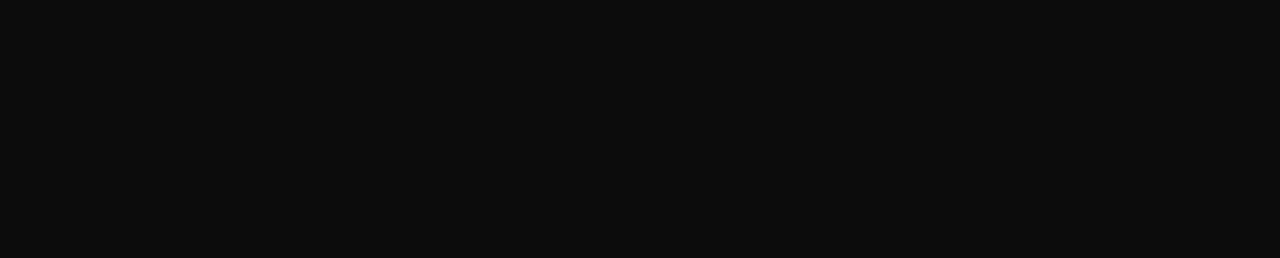
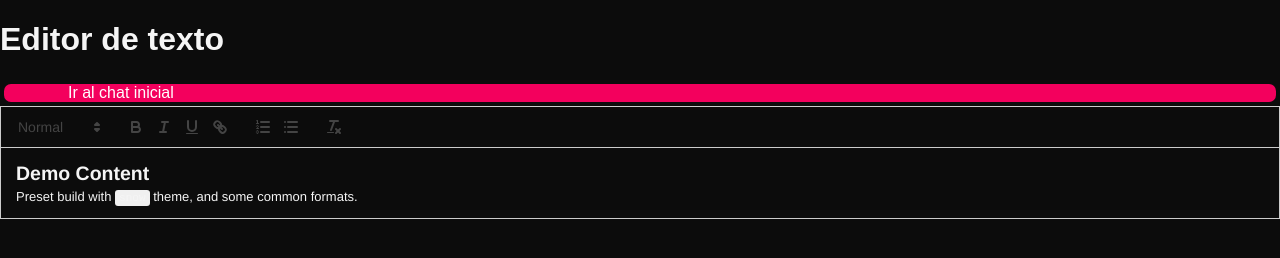
Before and after one commit to CarlosGPC1604/WebSocket, a website: page editor.html in a window 1280 px wide. Drawn offline with nearby package versions, Linux system fonts and the light colour scheme.

Commit message:
Implementado Quill.js

```diff
--- a/css/global.css
+++ b/css/global.css
@@ -4,21 +4,46 @@ body {
     color: whitesmoke;
 }
 
-header{
-    display: flex;
-    align-items: center;
-    justify-content: center;
+header {
+    display: grid;
+    grid-column-start: 1;
+    grid-column-end: 3;
 }
 
-#messagesContenedor{
+/* Estilado de la scrollbar */
+* {
+    scrollbar-width: auto;
+    scrollbar-color: #f3005d rgba(184, 184, 184, 0.15);
+    ;
+}
+
+*::-webkit-scrollbar {
+    width: 16px;
+}
+
+*::-webkit-scrollbar-track {
+    background: #333333;
+}
+
+*::-webkit-scrollbar-thumb {
+    background-color: #f3005d;
+    border-radius: 10px;
+    border: 3px none #ffffff;
+}
+
+/* Estilado de la scrollbar */
+
+#messagesContenedor {
     display: flex;
     flex-direction: column;
     justify-content: flex-start;
     height: 100%;
+    max-height: 70vh;
     overflow-y: auto;
     padding: 1rem 2rem;
-    overflow: auto;
+    box-sizing: border-box;
 }
+
 
 #formInputMensaje {
     background: rgba(184, 184, 184, 0.15);
@@ -44,7 +69,8 @@ header{
 }
 
 #inputNombreUsuario:focus::placeholder {
-    visibility: hidden;}
+    visibility: hidden;
+}
 
 #inputMensaje {
     color: whitesmoke;
@@ -62,7 +88,7 @@ inputUsuario:focus {
     outline: none;
 }
 
-#inputEnviar{
+#inputEnviar {
     display: inline-block;
     margin: 0.25rem;
     outline: 0;
@@ -74,9 +100,29 @@ inputUsuario:focus {
     color: white;
     font-weight: 400;
     font-size: 16px;
-    transition: background 0.2s ease,color 0.2s ease,box-shadow 0.2s ease;
-    :hover{
+    transition: background 0.2s ease, color 0.2s ease, box-shadow 0.2s ease;
+
+    :hover {
         background: rgba(255, 0, 98, 0.9);
     }
+}
 
+a {
+    text-decoration: none;
+    display: inline-block;
+    margin: 0.25rem;
+    outline: 0;
+    cursor: pointer;
+    border: none;
+    padding: 0 4rem;
+    border-radius: 7px;
+    background-color: #f3005d;
+    color: white;
+    font-weight: 400;
+    font-size: 16px;
+    transition: background 0.2s ease, color 0.2s ease, box-shadow 0.2s ease;
+
+    :hover {
+        background: rgba(255, 0, 98, 0.9);
+    }
 }
--- a/editor.html
+++ b/editor.html
@@ -1,17 +1,37 @@
 <!DOCTYPE html>
 <html lang="en">
+
 <head>
     <meta charset="UTF-8">
     <meta name="viewport" content="width=device-width, initial-scale=1.0">
     <link rel="stylesheet" href="/css/normalize.css">
     <link rel="stylesheet" href="/css/global.css">
-    <link href="https://cdn.jsdelivr.net/npm/quill@2.0.2/dist/quill.snow.css" rel="stylesheet" />
-    <script src="https://cdn.jsdelivr.net/npm/quill@2.0.2/dist/quill.js"></script>
     <script src="https://cdnjs.cloudflare.com/ajax/libs/socket.io/4.7.5/socket.io.js"></script>
     <script src="/js/editor.js"></script>
     <title>Editor en vivo</title>
 </head>
+
 <body>
+    <header>
+        <h1>Editor de texto</h1>
+        <a href="/index.html">Ir al chat inicial</a>
+    </header>
 
+    <section>
+        <script src="https://cdn.jsdelivr.net/npm/quill@2.0.2/dist/quill.js"></script>
+        <link href="https://cdn.jsdelivr.net/npm/quill@2.0.2/dist/quill.snow.css" rel="stylesheet">
+
+        <div id="editor">
+            <h2>Demo Content</h2>
+            <p>Preset build with <code>snow</code> theme, and some common formats.</p>
+        </div>
+
+        <script>
+            const quill = new Quill('#editor', {
+                theme: 'snow'
+            });
+        </script>
+    </section>
 </body>
+
 </html>
```
Also changed, not shown: index.html (+1 -0 lines).
